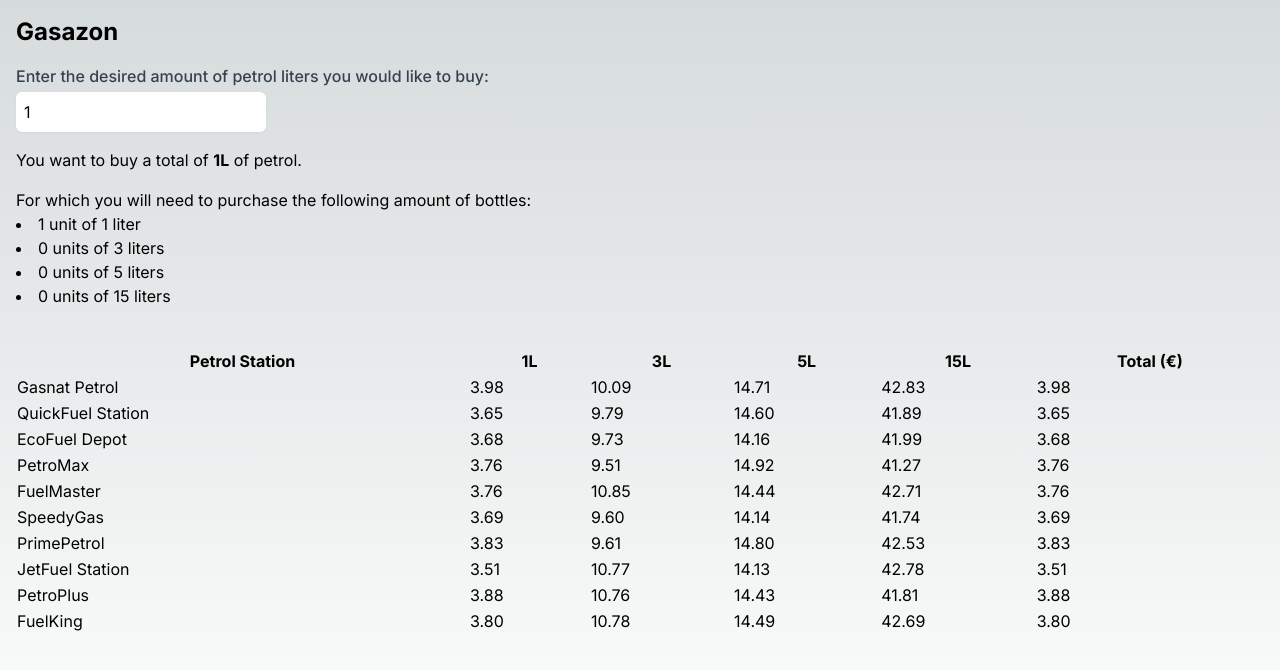
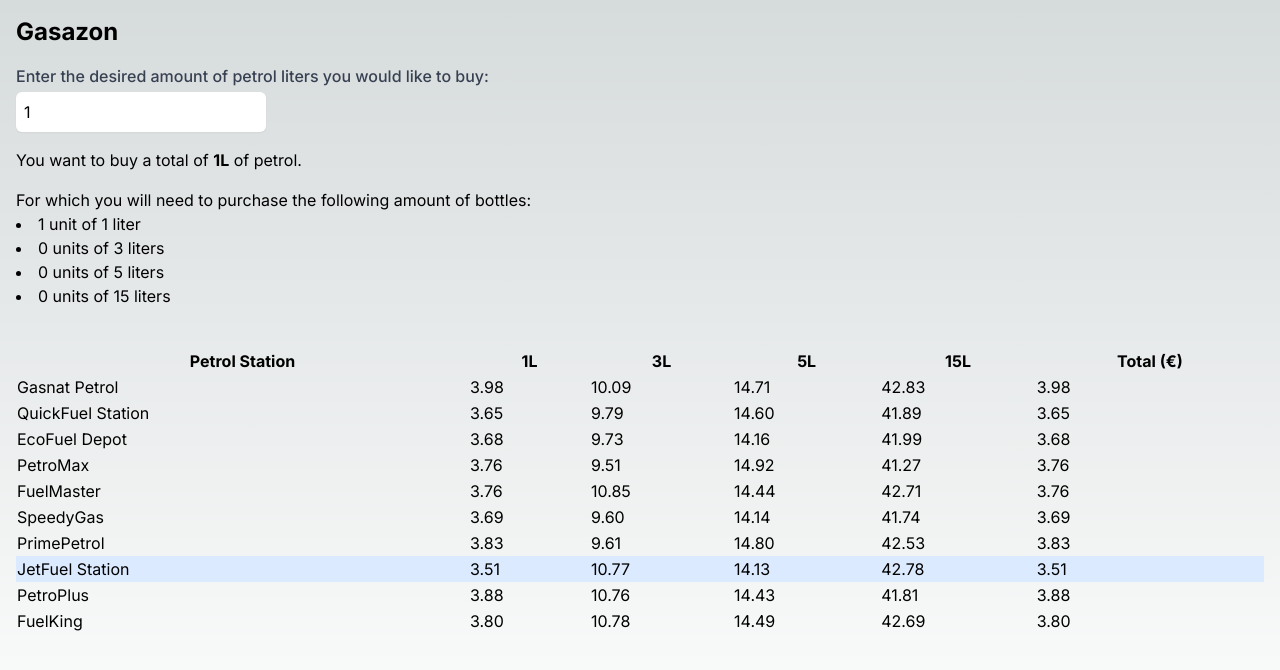
Before and after one commit to pmallol/remaining-petrol-calculator, a Next.js app: page / in a window 1280 px wide. Shown: the top 670 px of the page. Built offline with nearby package versions, Linux system fonts and the light colour scheme.

Commit message:
chore: Calculate and display total price of liters per station in StationList component to hightlight cheapest

```diff
--- a/components/StationList.tsx
+++ b/components/StationList.tsx
@@ -1,3 +1,4 @@
+import React from 'react';
 import { calculateBottles } from '../utils/calculateBottles';
 
 interface Station {
@@ -18,6 +19,17 @@ interface Props {
 const StationList: React.FC<Props> = ({ stations, liters }) => {
   const bottles = calculateBottles(liters);
 
+  // Calculate totals for each station
+  const totals = stations.map(station => (
+    bottles[1] * station.prices["1L"] +
+    bottles[3] * station.prices["3L"] +
+    bottles[5] * station.prices["5L"] +
+    bottles[15] * station.prices["15L"]
+  ));
+
+  // Find the minimum total to hightlight the cheapest station
+  const minTotal = Math.min(...totals);
+
   return (
     <table className="min-w-full table-auto">
       <thead>
@@ -32,10 +44,12 @@ const StationList: React.FC<Props> = ({ stations, liters }) => {
       </thead>
       <tbody>
         {stations.map((station, index) => {
-          const total = bottles[1] * station.prices["1L"] + bottles[3] * station.prices["3L"] +
-                        bottles[5] * station.prices["5L"] + bottles[15] * station.prices["15L"];
+          const total = totals[index];
           return (
-            <tr key={index}>
+            <tr
+              key={index}
+              className={total === minTotal ? 'bg-blue-100' : ''}
+            >
               <td>{station.name}</td>
               <td>{station.prices["1L"].toFixed(2)}</td>
               <td>{station.prices["3L"].toFixed(2)}</td>
```
